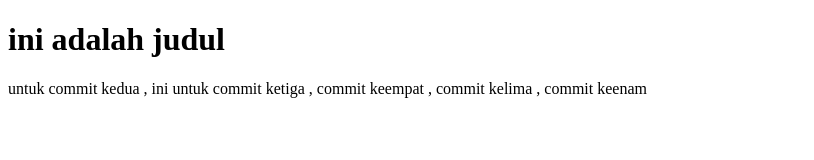
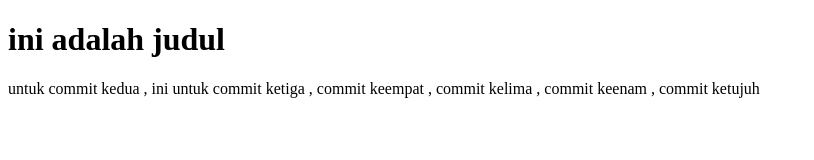
Before and after one commit to Paydennnprs/tugas4, a plain HTML site: page index.html in a window 1280 px wide. Shown: the whole page, without its empty margins (0-814 px from the left). Drawn offline with Linux system fonts and the light colour scheme.

Commit message:
ini commit ketujuh

```diff
--- a/index.html
+++ b/index.html
@@ -7,7 +7,7 @@
 </head>
 <body>
     <h1>ini adalah judul</h1>
-        <p>untuk commit kedua , ini untuk commit ketiga , commit keempat , commit kelima , commit keenam</p>
+        <p>untuk commit kedua , ini untuk commit ketiga , commit keempat , commit kelima , commit keenam , commit ketujuh</p>
 
 
 </body>
```
